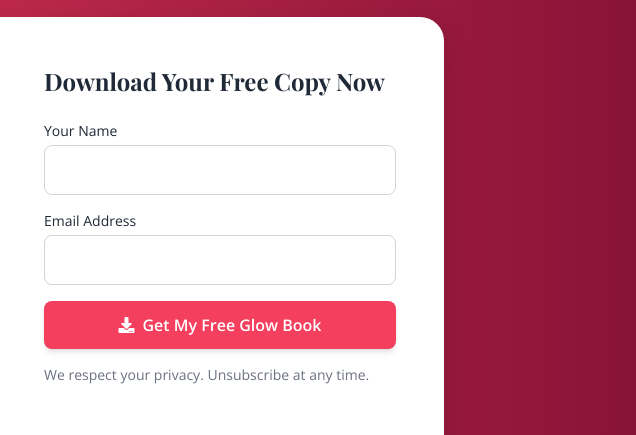
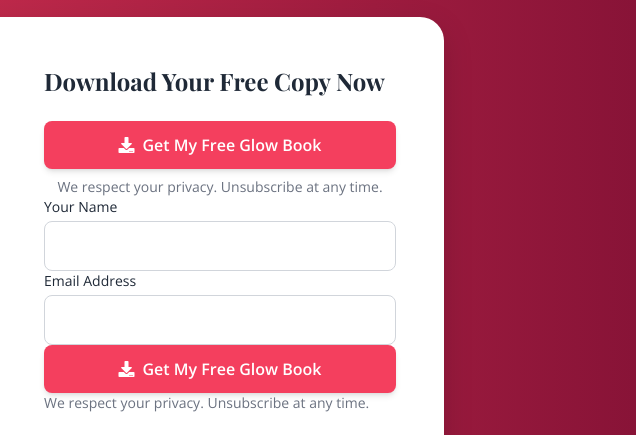
Before and after one commit to Awais-makerdel/Glowethics-landing-page, a plain HTML site: page index.html in a window 1280 px wide. Shown: the part 2760-3195 px from the top of the page, 644-1280 px from the left. Drawn offline with nearby package versions, Linux system fonts and the light colour scheme.

Commit message:
Update index.html

```diff
--- a/index.html
+++ b/index.html
@@ -215,7 +215,10 @@
                         </div>
                         <div class="md:w-1/2 p-8 md:p-12 text-gray-800">
                             <h3 class="text-2xl font-serif font-bold mb-6">Download Your Free Copy Now</h3>
-                            <form action="https://docs.google.com/forms/d/e/1FAIpQLSf0UDzH8FhOzOSRo66GPM9nG1ZlSAtN3CYjaFgpTCYjnk-7ww/viewform?usp=header" method="post" target="_blank" class="space-y-4">
+                            <a href="https://forms.gle/aMoNpF5YzSpcUj2S9" target="_blank" class="w-full bg-primary hover:bg-secondary text-white font-semibold py-3 px-6 rounded-lg shadow-md transition-colors duration-300 flex items-center justify-center">
+    <i class="fas fa-download mr-2"></i> Get My Free Glow Book
+</a>
+<p class="text-sm text-gray-500 mt-2 text-center">We respect your privacy. Unsubscribe at any time.</p>
                                 <div>
                                     <label for="name" class="block text-sm font-medium mb-1">Your Name</label>
                                     <input type="text" id="name" name="name" required class="w-full px-4 py-3 rounded-lg border border-gray-300 focus:ring-2 focus:ring-primary focus:border-transparent">
```
